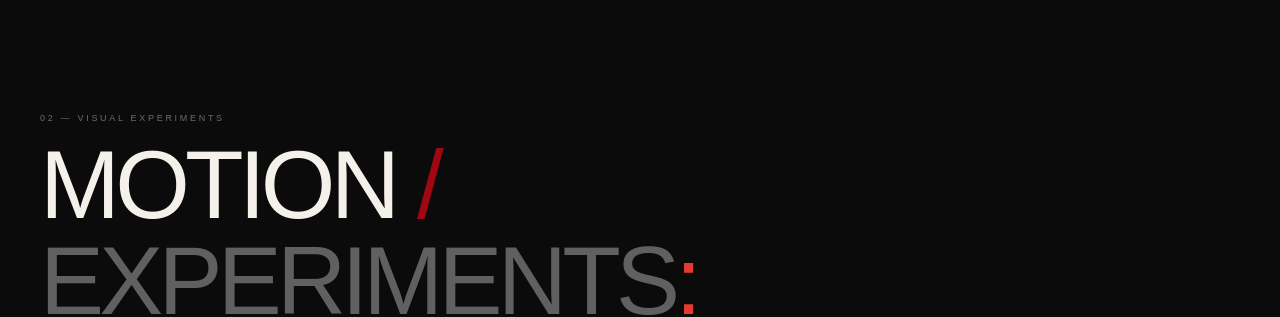
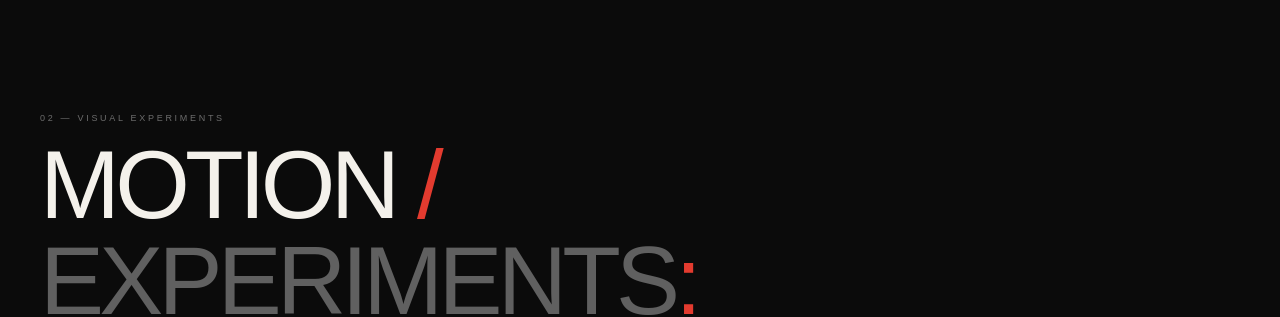
Before and after one commit to GoldnRamen/JesseWebsite, a Next.js app: page / in a window 1280 px wide. Shown: the part 2360-2677 px from the top of the page. Built offline with nearby package versions, Linux system fonts and the light colour scheme.

Commit message:
Made Carousel fixes

```diff
--- a/app/page.tsx
+++ b/app/page.tsx
@@ -185,7 +185,7 @@ export default function Home() {
             </p>
 
             <h2 className="text-5xl font-light tracking-[-.05em] md:text-8xl">
-              MOTION <span className="text-red-800">/</span>
+              MOTION <span className="text-[#e33b2f]">/</span>
               <br />
               <span className="text-white/35">EXPERIMENTS</span>
               <span className="text-[#e33b2f]">:</span>
```
